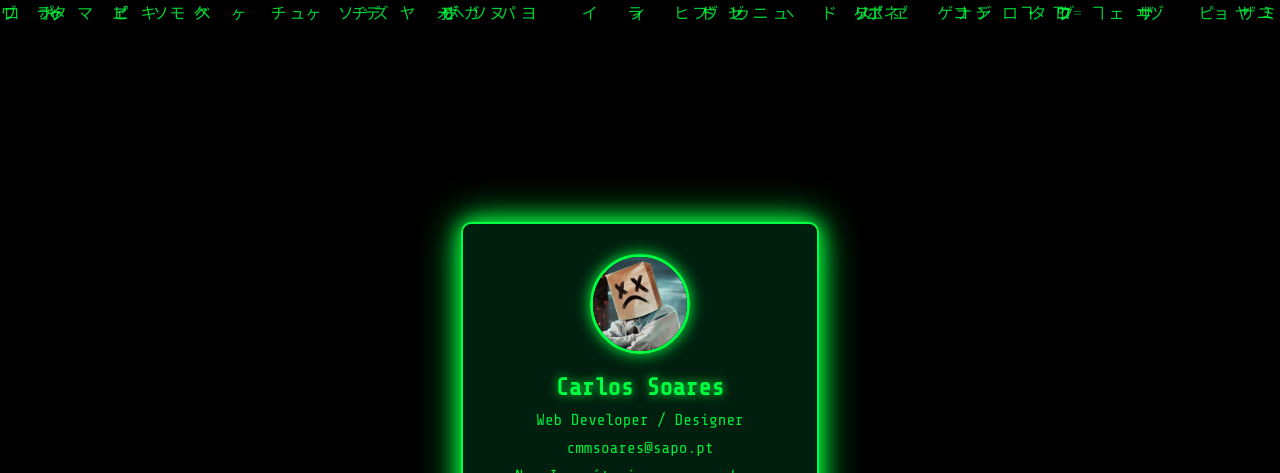
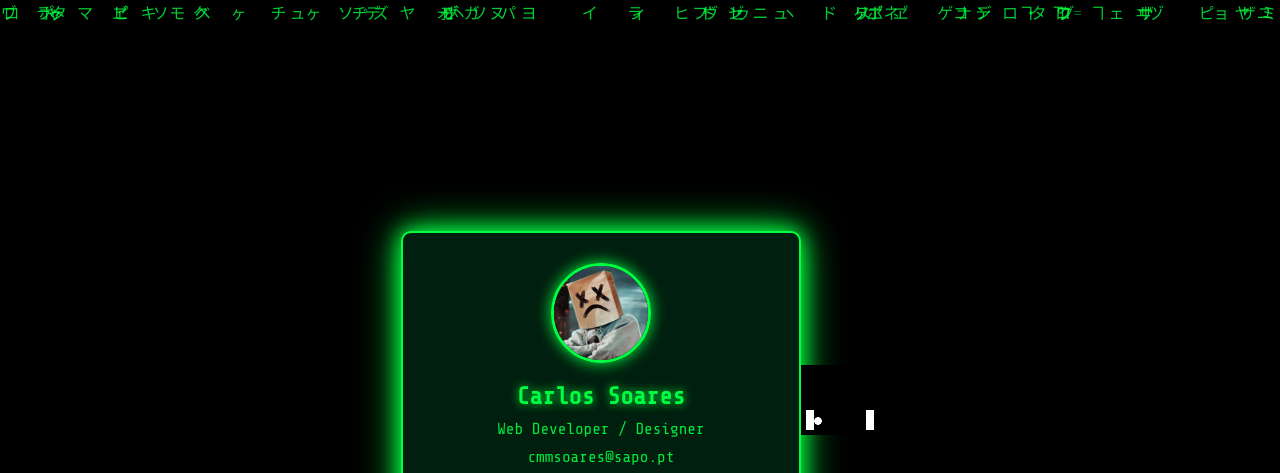
Before and after one commit to Carlaom22/imCSM, a plain HTML site: page index.html in a window 1280 px wide. Shown: the top 473 px of the page. Drawn offline with nearby package versions, Linux system fonts and the light colour scheme.

Commit message:
ping pong placed

```diff
--- a/index.html
+++ b/index.html
@@ -20,11 +20,15 @@
         #000;
       background-repeat: no-repeat;
       animation: l3 2s infinite linear;
+      margin: 20px auto;
     }
     @keyframes l3 {
       25% {background-position: 0 0   ,100% 100%,100% calc(100% - 5px)}
       50% {background-position: 0 100%,100% 100%,0    calc(100% - 5px)}
       75% {background-position: 0 100%,100%    0,100% 5px}
+    }
+    .card-container {
+      text-align: center; /* Centers the loader under the card */
     }
   </style>
 </head>
@@ -50,6 +54,7 @@
         </div>
       </div>
     </div>
+    <div class="loader"></div> <!-- Loader placed directly below the card -->
   </div>
 
   <div id="console">
```
